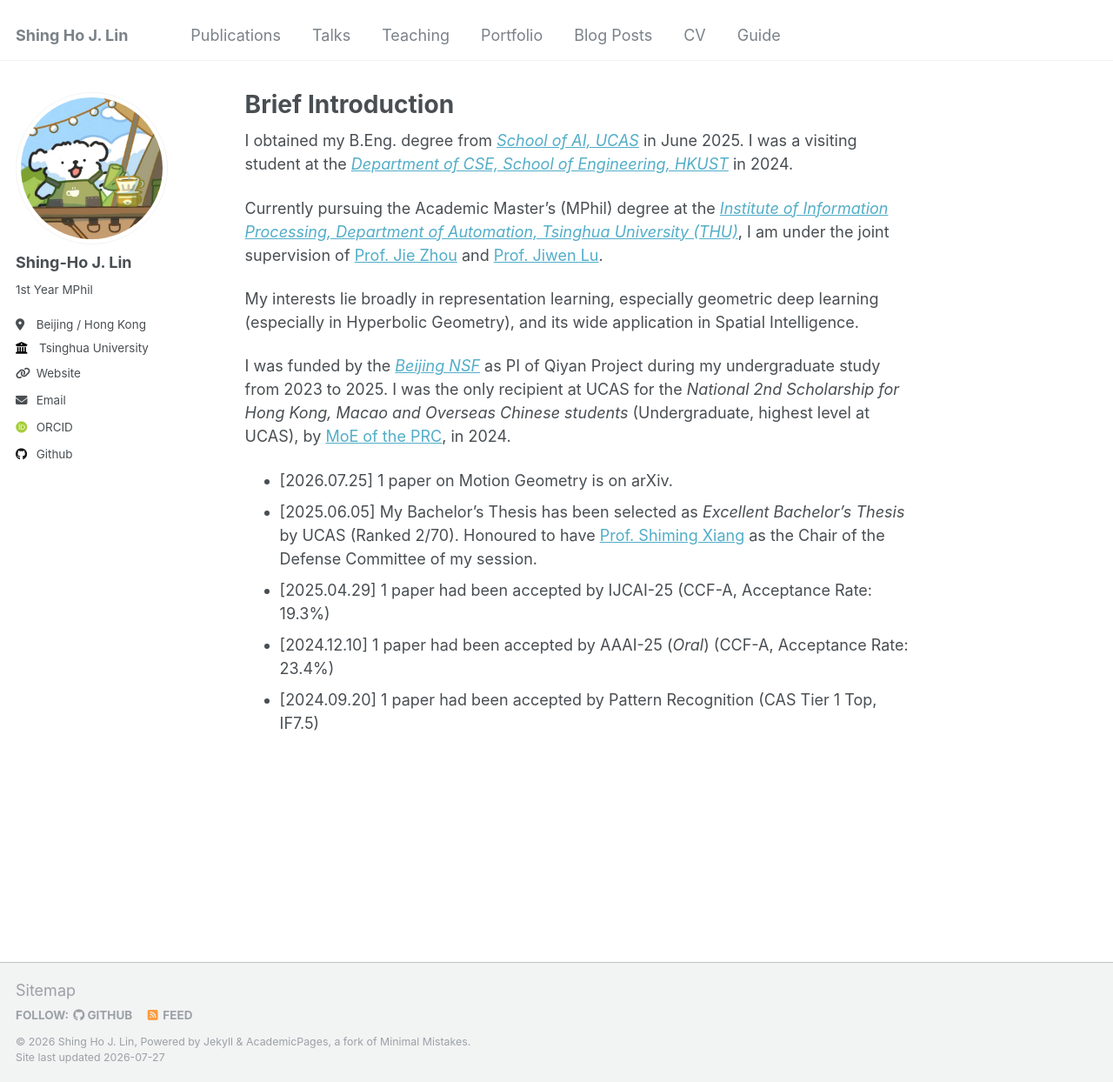
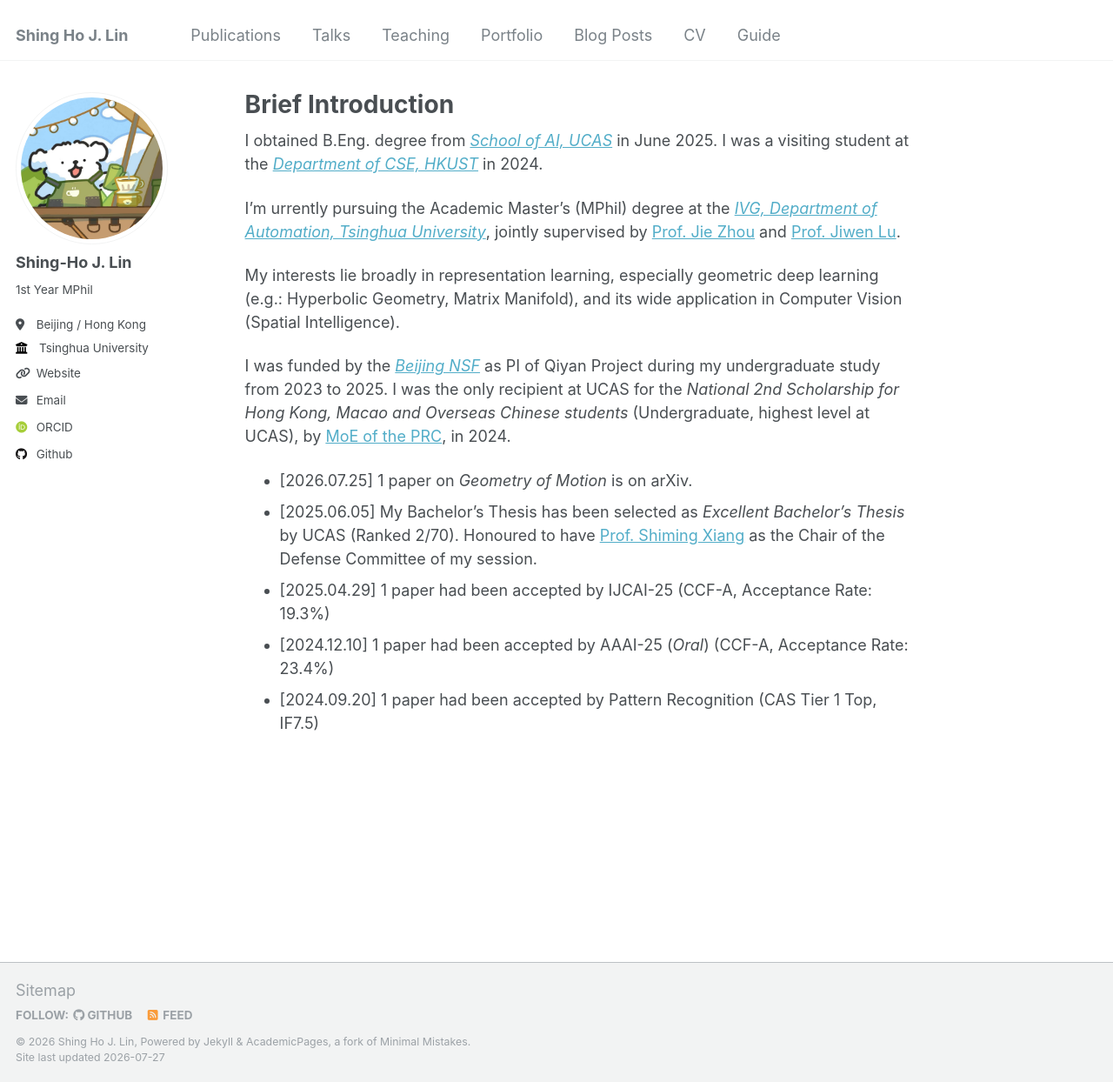
Before and after one commit to shjlin/shjlin.github.io, a Jekyll site: the page built from _pages/about.md, in a window 1280 px wide and 1244 px high. Shown: the whole window at 87% size. Built offline with Jekyll 4.4.1, drawn with Linux system fonts in a browser that asks for light colours; some web fonts are replaced.

Commit message:
Update about.md

```diff
--- a/_pages/about.md
+++ b/_pages/about.md
@@ -7,17 +7,17 @@ redirect_from:
   - /about.html
 ---
 
-I obtained my B.Eng. degree from [*School of AI, UCAS*](https://www.ucas.ac.cn) in June 2025.
-I was a visiting student at the [*Department of CSE, School of Engineering, HKUST*](https://cse.hkust.edu.hk/) in 2024.
+I obtained B.Eng. degree from [*School of AI, UCAS*](https://www.ucas.ac.cn) in June 2025.
+I was a visiting student at the [*Department of CSE, HKUST*](https://cse.hkust.edu.hk/) in 2024.
 
-Currently pursuing the Academic Master’s (MPhil) degree at the [*Institute of Information Processing, Department of Automation, Tsinghua University (THU)*](https://www.au.tsinghua.edu.cn/szdw/jsdw1/ayjscz/xxclyjs.htm), I am under the joint supervision of [Prof. Jie Zhou](https://www.au.tsinghua.edu.cn/info/1084/1699.htm) and [Prof. Jiwen Lu](https://www.au.tsinghua.edu.cn/info/1096/2329.htm).
+I'm urrently pursuing the Academic Master’s (MPhil) degree at the [*IVG, Department of Automation, Tsinghua University*](https://ivg.au.tsinghua.edu.cn/), jointly supervised by [Prof. Jie Zhou](https://www.au.tsinghua.edu.cn/info/1084/1699.htm) and [Prof. Jiwen Lu](https://www.au.tsinghua.edu.cn/info/1096/2329.htm).
 
-My interests lie broadly in representation learning, especially geometric deep learning (especially in Hyperbolic Geometry), and its wide application in Spatial Intelligence.
+My interests lie broadly in representation learning, especially geometric deep learning (e.g.: Hyperbolic Geometry, Matrix Manifold), and its wide application in Computer Vision (Spatial Intelligence).
 
 I was funded by the [*Beijing NSF*](https://nsf.kw.beijing.gov.cn/bjnsfweb/) as PI of Qiyan Project during my undergraduate study from 2023 to 2025.
 I was the only recipient at UCAS for the *National 2nd Scholarship for Hong Kong, Macao and Overseas Chinese students* (Undergraduate, highest level at UCAS), by [MoE of the PRC](https://www.moe.gov.cn), in 2024.
 
-* [2026.07.25] 1 paper on Motion Geometry is on arXiv.
+* [2026.07.25] 1 paper on *Geometry of Motion* is on arXiv.
 * [2025.06.05] My Bachelor's Thesis has been selected as *Excellent Bachelor's Thesis* by UCAS (Ranked 2/70). Honoured to have [Prof. Shiming Xiang](https://people.ucas.ac.cn/~xiangshiming) as the Chair of the Defense Committee of my session.
 * [2025.04.29] 1 paper had been accepted by IJCAI-25 (CCF-A, Acceptance Rate: 19.3%)
 * [2024.12.10] 1 paper had been accepted by AAAI-25 (*Oral*) (CCF-A, Acceptance Rate: 23.4%)
```
